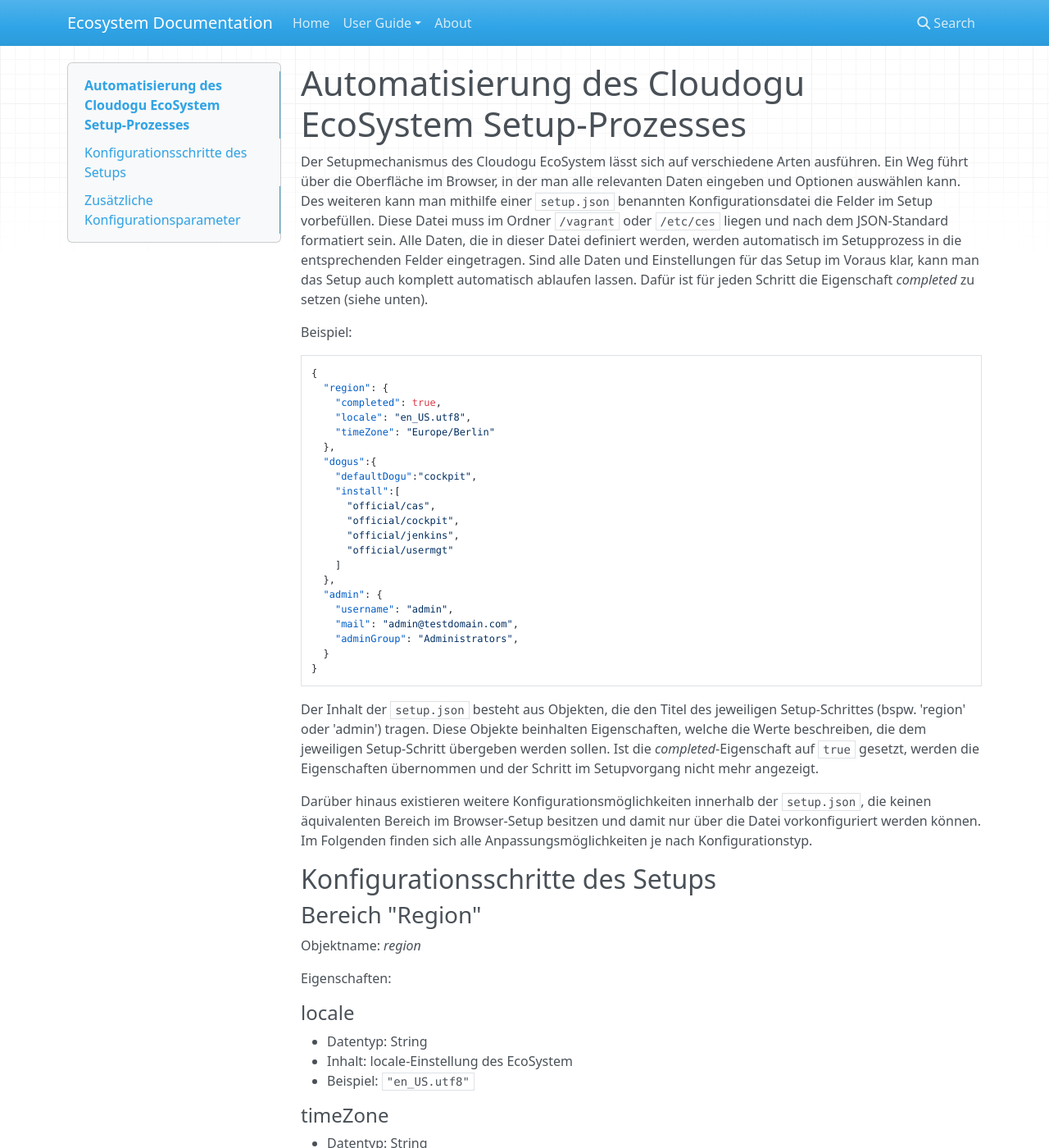
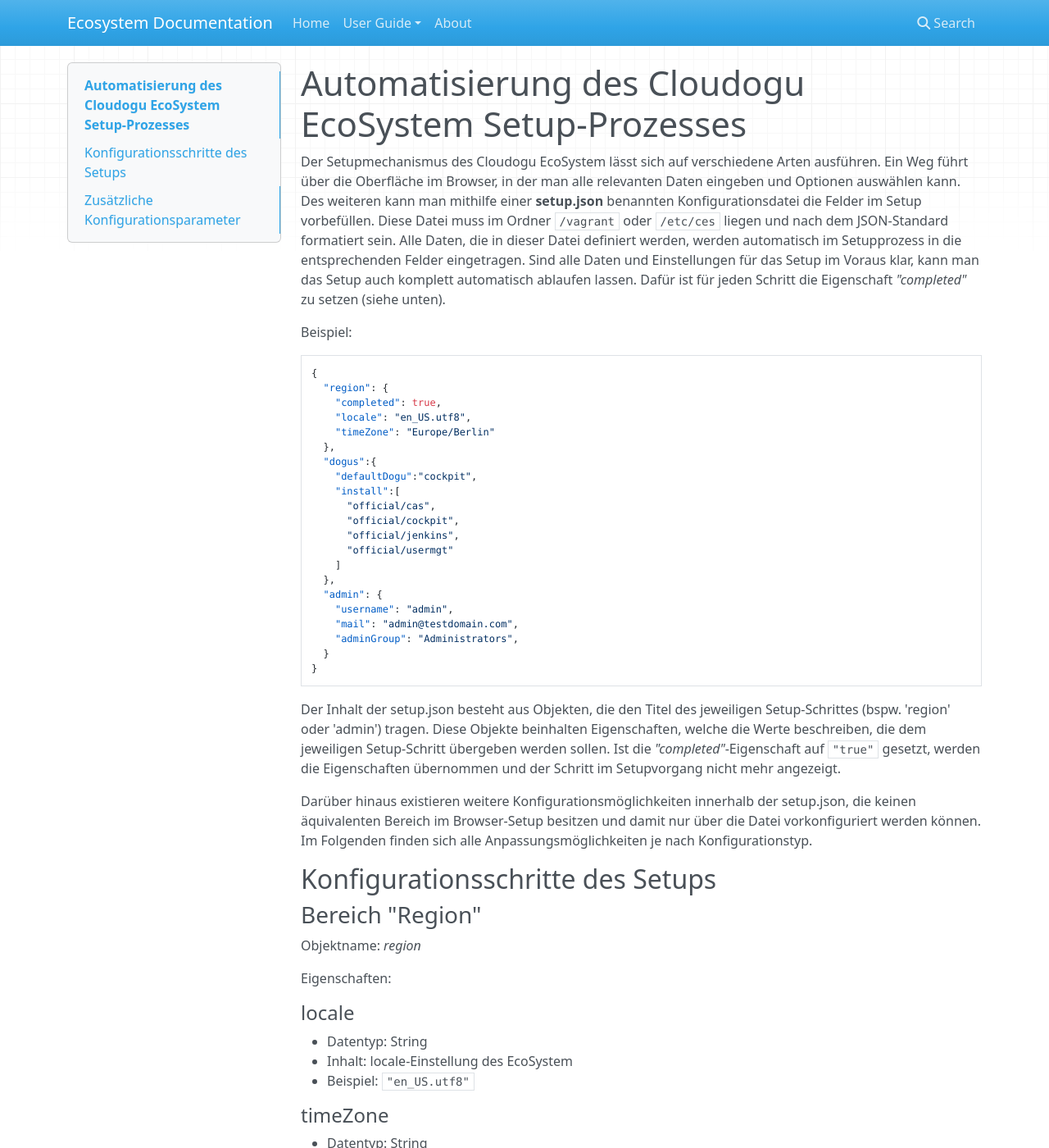
Before and after one commit to cloudogu/ecosystem, an MkDocs documentation site: the page built from docs/docs/user-guide/setup-json_de.md, in a window 1280 px wide and 1400 px high. Shown: the whole window at 82% size. Built offline with MkDocs 1.6.1, drawn with Linux system fonts in a browser that asks for light colours; nearby versions of some CDN libraries; old or Windows-style settings are respelled for this version of MkDocs; some of the changed text lies outside the part shown.

````diff
--- a/docs/docs/user-guide/setup-json_de.md
+++ b/docs/docs/user-guide/setup-json_de.md
@@ -1,5 +1,5 @@
 # Automatisierung des Cloudogu EcoSystem Setup-Prozesses
-Der Setupmechanismus des Cloudogu EcoSystem lässt sich auf verschiedene Arten ausführen. Ein Weg führt über die Oberfläche im Browser, in der man alle relevanten Daten eingeben und Optionen auswählen kann. Des weiteren kann man mithilfe einer `setup.json` benannten Konfigurationsdatei die Felder im Setup vorbefüllen. Diese Datei muss im Ordner ``/vagrant`` oder ``/etc/ces`` liegen und nach dem JSON-Standard formatiert sein. Alle Daten, die in dieser Datei definiert werden, werden automatisch im Setupprozess in die entsprechenden Felder eingetragen. Sind alle Daten und Einstellungen für das Setup im Voraus klar, kann man das Setup auch komplett automatisch ablaufen lassen. Dafür ist für jeden Schritt die Eigenschaft _completed_ zu setzen (siehe unten).
+Der Setupmechanismus des Cloudogu EcoSystem lässt sich auf verschiedene Arten ausführen. Ein Weg führt über die Oberfläche im Browser, in der man alle relevanten Daten eingeben und Optionen auswählen kann. Des weiteren kann man mithilfe einer **setup.json** benannten Konfigurationsdatei die Felder im Setup vorbefüllen. Diese Datei muss im Ordner ``/vagrant`` oder ``/etc/ces`` liegen und nach dem JSON-Standard formatiert sein. Alle Daten, die in dieser Datei definiert werden, werden automatisch im Setupprozess in die entsprechenden Felder eingetragen. Sind alle Daten und Einstellungen für das Setup im Voraus klar, kann man das Setup auch komplett automatisch ablaufen lassen. Dafür ist für jeden Schritt die Eigenschaft *"completed"* zu setzen (siehe unten).
 
 Beispiel:
 
@@ -27,9 +27,9 @@ Beispiel:
 }
 ```
 
-Der Inhalt der `setup.json` besteht aus Objekten, die den Titel des jeweiligen Setup-Schrittes (bspw. 'region' oder 'admin') tragen. Diese Objekte beinhalten Eigenschaften, welche die Werte beschreiben, die dem jeweiligen Setup-Schritt übergeben werden sollen. Ist die _completed_-Eigenschaft auf ``true`` gesetzt, werden die Eigenschaften übernommen und der Schritt im Setupvorgang nicht mehr angezeigt.
+Der Inhalt der setup.json besteht aus Objekten, die den Titel des jeweiligen Setup-Schrittes (bspw. 'region' oder 'admin') tragen. Diese Objekte beinhalten Eigenschaften, welche die Werte beschreiben, die dem jeweiligen Setup-Schritt übergeben werden sollen. Ist die *"completed"*-Eigenschaft auf `"true"` gesetzt, werden die Eigenschaften übernommen und der Schritt im Setupvorgang nicht mehr angezeigt.
 
-Darüber hinaus existieren weitere Konfigurationsmöglichkeiten innerhalb der `setup.json`, die keinen äquivalenten Bereich im Browser-Setup besitzen und damit nur über die Datei vorkonfiguriert werden können. Im Folgenden finden sich alle Anpassungsmöglichkeiten je nach Konfigurationstyp.
+Darüber hinaus existieren weitere Konfigurationsmöglichkeiten innerhalb der setup.json, die keinen äquivalenten Bereich im Browser-Setup besitzen und damit nur über die Datei vorkonfiguriert werden können. Im Folgenden finden sich alle Anpassungsmöglichkeiten je nach Konfigurationstyp.
 
 ## Konfigurationsschritte des Setups
 
@@ -42,25 +42,25 @@ Eigenschaften:
 #### locale
 * Datentyp: String
 * Inhalt: locale-Einstellung des EcoSystem
-* Beispiel: ``"en_US.utf8"``
+* Beispiel: `"en_US.utf8"`
 
 
 #### timeZone
 * Datentyp: String
 * Inhalt: Zeitzone des EcoSystem
-* Beispiel: ``"Europe/Berlin"``
+* Beispiel: `"Europe/Berlin"`
 
 
 #### keyboardLayout
 * Datentyp: String
 * Inhalt: Keyboard Layout für die CES Instanz
-* Beispiel: ``"de"``
+* Beispiel: `"de"`
 
 
 #### completed
 * Datentyp: boolean
 * Inhalt: Wahrheitswert, ob der Region-Schritt komplett ist
-* Beispiel: ``true``
+* Beispiel: `"true"`
 
 
 ### Bereich "Naming"
@@ -105,18 +105,18 @@ Eigenschaften:
 
 * Datentyp: String
 * Inhalt: Der Mail Relay Host für das EcoSystem über den der Mailversand abgewickelt werden soll
-* Beispiel: ``"mail.mydomain.com"``
+* Beispiel: `"mail.mydomain.com"`
 
 #### mailAddress
 * Optional
 * Datentyp: String
 * Inhalt: Die Mail-Adresse, welche von allen Dogus verwendet wird, um Mails zu versenden (das 'From:'-Feld)
-* Beispiel: ``"mail@mydomain.com"``
+* Beispiel: `"mail@mydomain.com"`
 
 #### completed
 * Datentyp: boolean
 * Inhalt: Wahrheitswert, ob der Naming-Schritt komplett ist
-* Beispiel: ``true``
+* Beispiel: `"true"`
 
 
 ### Bereich "UserBackend"
@@ -127,116 +127,116 @@ Eigenschaften:
 
 #### dsType
 * Datentyp: String
-* Inhalt: Typ des User Backends. Bei Benutzung von ``"embedded"`` wird ein ldap-Dogu installiert, welches sich dann (optional) mithilfe des User Management-Dogus verwalten lässt. Bei Benutzung von ``"external"`` sind die Zugangsdaten für ein externes User Backend zu übergeben.
+* Inhalt: Typ des User Backends. Bei Benutzung von `"embedded"` wird ein ldap-Dogu installiert, welches sich dann (optional) mithilfe des User Management-Dogus verwalten lässt. Bei Benutzung von `"external"` sind die Zugangsdaten für ein externes User Backend zu übergeben.
 
 #### server
-* Nur notwendig, wenn ``dsType`` auf ``"external"`` gesetzt wurde
+* Nur notwendig, wenn *"dsType"* auf `"external"` gesetzt wurde
 * Datentyp: String
 * Inhalt: Typ des User Backend Servers
-* ``"activeDirectory"`` oder ``"custom"``
+* `"activeDirectory"` oder `"custom"`
 
 #### attributeID
 * Datentyp: String
 * Inhalt: Attributname, der im User Backend die User ID beschreibt
-* Muss auf ``"uid"`` gesetzt werden, wenn ``dsType`` auf ``"embedded"`` gesetzt wurde
-* Muss auf ``"sAMAccountName"`` gesetzt werden, wenn ``dsType`` auf ``"external"`` und ``server`` auf ``"activeDirectory"`` gesetzt wurde
+* Muss auf `"uid"` gesetzt werden, wenn *"dsType"* auf `"embedded"` gesetzt wurde
+* Muss auf `"sAMAccountName"` gesetzt werden, wenn *"dsType"* auf `"external"` und *"server"* auf `"activeDirectory"` gesetzt wurde
 
 #### attributeGivenName
-* Nur notwendig, wenn ``dsType`` auf ``"external"`` gesetzt wurde
+* Nur notwendig, wenn *"dsType"* auf `"external"` gesetzt wurde
 * Datentyp: String
 * Inhalt: Attributname, der im User Backend den Vornamen beschreibt
-* Beispiel: ``"givenname"``
+* Beispiel: `"givenname"`
 
 #### attributeSurname
-* Nur notwendig, wenn ``dsType`` auf ``"external"`` gesetzt wurde
+* Nur notwendig, wenn *"dsType"* auf `"external"` gesetzt wurde
 * Datentyp: String
 * Inhalt: Attributname, der im User Backend den Nachnamen beschreibt
-* Beispiel: ``"surname"``
+* Beispiel: `"surname"`
 
 #### attributeFullname
 * Datentyp: String
 * Inhalt: Attributname, der im User Backend den vollen Namen beschreibt
-* Muss auf ``"cn"`` gesetzt werden, wenn ``dsType`` auf ``"embedded"`` oder ``server`` auf ``"activeDirectory"`` gesetzt wurde
-* Beispiel: ``"fullname"``
+* Muss auf `"cn"` gesetzt werden, wenn *"dsType"* auf `"embedded"` oder *"server"* auf `"activeDirectory"` gesetzt wurde
+* Beispiel: `"fullname"`
 
 #### attributeMail
 * Datentyp: String
 * Inhalt: Attributname, der im User Backend das E-Mail-Attribut beschreibt
-* Muss auf ``"mail"`` gesetzt werden, wenn ``dsType`` auf ``"embedded"`` oder ``server`` auf ``"activeDirectory"`` gesetzt wurde
-* Beispiel: ``"mail"``
+* Muss auf `"mail"` gesetzt werden, wenn *"dsType"* auf `"embedded"` oder *"server"* auf `"activeDirectory"` gesetzt wurde
+* Beispiel: `"mail"`
 
 #### attributeGroup
 * Datentyp: String
 * Inhalt: Attributname, mit dem im User Backend die Zugehörigkeit eines Users zu einer Gruppe geregelt wird
-* Muss auf ``"memberOf"`` gesetzt werden, wenn ``dsType`` auf ``"embedded"`` oder ``server`` auf ``"activeDirectory"`` gesetzt wurde
-* Beispiel: ``"memberOf"``
+* Muss auf `"memberOf"` gesetzt werden, wenn *"dsType"* auf `"embedded"` oder *"server"* auf `"activeDirectory"` gesetzt wurde
+* Beispiel: `"memberOf"`
 
 #### baseDN
-* Nur notwendig, wenn ``dsType`` auf ``"external"`` gesetzt wurde
+* Nur notwendig, wenn *"dsType"* auf `"external"`  gesetzt wurde
 * Datentyp: String
 * Inhalt: Angabe des Distinguished Name von der aus auf dem Server nach Benutzern gesucht wird
-* beispiel: ``"dc=mycomp1,dc=local"``
+* Beispiel: `"dc=mycomp1,dc=local"`
 
 #### searchFilter
 * Datentyp: String
 * Inhalt: Einschränkung, nach welchen Objektklassen gesucht werden soll
-* Muss auf ``"(objectClass=person)"`` gesetzt werden, wenn ``dsType`` auf ``"embedded"`` oder ``server`` auf ``"activeDirectory"`` gesetzt wurde
-* Beispiel: ``"(objectClass=person)"``
+* Muss auf `"(objectClass=person)"` gesetzt werden, wenn *"dsType"* auf `"embedded"` oder *"server"* auf `"activeDirectory"` gesetzt wurde
+* Beispiel: `"(objectClass=person)"`
 
 #### connectionDN
-* Nur notwendig, wenn ``dsType`` auf ``"external"`` gesetzt wurde
+* Nur notwendig, wenn *"dsType"* auf `"external"`  gesetzt wurde
 * Datentyp: String
 * Inhalt: Angabe des Distinguished Name eines leseberechtigten Benutzers im User Backend
-* Beispiel: ``"username@mycompany.local"`` oder ``"cn=username,dc=users,dc=mycomp,dc=local"``
+* Beispiel: `"username@mycompany.local"` oder `"cn=username,dc=users,dc=mycomp,dc=local"`
 
 #### password
-* Nur notwendig, wenn ``dsType`` auf ``"external"`` gesetzt wurde
+* Nur notwendig, wenn *"dsType"* auf `"external"`  gesetzt wurde
 * Datentyp: String
-* Inhalt: Angabe des Passworts des unter ``connectionDN`` gesetzten Nutzers
+* Inhalt: Angabe des Passworts des unter *"connectionDN"* gesetzten Nutzers
 
 #### host
 * Datentyp: String
 * Inhalt: Adresse des externen User Backends
-* Muss auf ``"ldap"`` gesetzt werden, wenn ``dsType`` auf ``"embedded"`` gesetzt wurde
+* Muss auf `"ldap"` gesetzt werden, wenn *"dsType"* auf `"embedded"`  gesetzt wurde
 
 #### port
-* Nur notwendig, wenn ``dsType`` auf ``"external"`` gesetzt wurde
+* Nur notwendig, wenn *"dsType"* auf `"external"`  gesetzt wurde
 * Datentyp: String
 * Inhalt: Port, über den das externe User Backend erreicht werden kann
-* Muss auf ``"389"`` gesetzt werden, wenn ``dsType`` auf ``"embedded"`` gesetzt wurde
+* Muss auf `"389"` gesetzt werden, wenn *"dsType"* auf `"embedded"`  gesetzt wurde
 
 #### encryption
 
-* Nur notwendig, wenn ``dsType`` auf ``"external"`` gesetzt wurde
+* Nur notwendig, wenn *"dsType"* auf `"external"`  gesetzt wurde
 * Datentyp: String
 * Inhalt: Einstellung ob und ggf. welche Verschlüsselung genutzt werden soll
-* Beispiel: ``"none"``, ``"ssl"``, ``"sslAny"``, ``"startTLS"``, ``"startTLSAny"``
+* Beispiel: `"none"`, `"ssl"`, `"sslAny"`, `"startTLS"`, `"startTLSAny"`
 
 #### groupBaseDN
-* Nur notwendig, wenn ``dsType`` auf ``"external"`` gesetzt wurde
+* Nur notwendig, wenn *"dsType"* auf `"external"`  gesetzt wurde
 * Datentyp: String
 * Inhalt: Angabe des Distinguished Name für das Group Mapping
 
 #### groupSearchFilter
-* Nur notwendig, wenn ``dsType`` auf ``"external"`` gesetzt wurde
+* Nur notwendig, wenn *"dsType"* auf `"external"`  gesetzt wurde
 * Datentyp: String
 * Inhalt: Angabe von Suchfiltern für das Group Mapping
 
 #### groupAttributeName
-* Nur notwendig, wenn ``dsType`` auf ``"external"`` gesetzt wurde
+* Nur notwendig, wenn *"dsType"* auf `"external"`  gesetzt wurde
 * Datentyp: String
 * Inhalt: Angabe des Attributs für das Group Mapping
 
 #### useUserConnectionToFetchAttributes
 * Datentyp: boolean
 * Inhalt: Wahrheitswert, ob der jeweils angemeldete Nutzer zur Abfrage der Attribute aus dem User Backend genutzt werden soll
-* Muss auf ``true`` gesetzt werden, wenn ``dsType`` auf ``"embedded"`` oder ``server`` auf ``"activeDirectory"`` gesetzt wurde
-* Beispiel: ``true``
+* Muss auf `"true"` gesetzt werden, wenn *"dsType"* auf `"embedded"` oder *"server"* auf `"activeDirectory"` gesetzt wurde
+* Beispiel: `"true"`
 
 #### completed
 * Datentyp: boolean
 * Inhalt: Wahrheitswert, ob der User-Schritt komplett ist
-* Beispiel: ``true``
+* Beispiel: `"true"`
 
 ### Bereich "Dogus"
 
@@ -249,7 +249,7 @@ Eigenschaften:
 #### defaultDogu
 * Datentyp: String
 * Inhalt: Name des Dogus, welches beim Aufruf des EcoSystem im Browser standardmäßig angesteuert wird
-* Beispiel: ``"cockpit"``
+* Beispiel: `"cockpit"`
 
 #### install
 * Datentyp: String Array
@@ -271,11 +271,11 @@ Eigenschaften:
 #### completed
 * Datentyp: boolean
 * Inhalt: Wahrheitswert, ob der Dogu-Schritt komplett ist
-* Beispiel: ``true``
+* Beispiel: `true`
 
 ### Bereich "Admin"
 
-Diese Einstellungen sind, bis auf ``adminGroup``, nur relevant, sofern ein ``"embedded"`` User Backend gewählt wurde. Anderenfalls sind die Vorgaben des externen User Backends gültig.
+Diese Einstellungen sind, bis auf *"adminGroup"*, nur relevant, sofern ein "embedded" User Backend gewählt wurde. Anderenfalls sind die Vorgaben des externen User Backends gültig.
 
 Objektname: _admin_
 
@@ -284,12 +284,12 @@ Eigenschaften:
 #### mail
 * Datentyp: String
 * Inhalt: E-Mail-Adresse des Admin-Kontos
-* Beispiel: ``"admin@mydomain.com"``
+* Beispiel: `"admin@mydomain.com"`
 
 #### username
 * Datentyp: String
 * Inhalt: Name des Admin-Kontos
-* Beispiel: ``"admin"``
+* Beispiel: `"admin"`
 
 #### password
 * Datentyp: String
@@ -298,38 +298,38 @@ Eigenschaften:
 #### adminGroup
 * Datentyp: String
 * Inhalt: Name der Gruppe im User Backend, die Administratorrechte im EcoSystem erhalten soll
-* Diese Einstellung ist auch zu setzen, wenn ein externes User Backend gewählt wurde
-* Beispiel: ``"administrators"``
+* Diese Einstellung ist auch zu setzen, wenn ein externes User Backend gewählt wurde.
+* Beispiel: `"administrators"`
 
 #### adminMember
 
 * Datentyp: boolean
-* Inhalt: Wahrheitswert, ob das angelegte Admin-Konto auch Mitglied der unter _adminGroup_ definierten Gruppe im User Backend werden soll
-* Beispiel: true
+* Inhalt: Wahrheitswert, ob das angelegte Admin-Konto auch Mitglied der unter *"adminGroup"* definierten Gruppe im User Backend werden soll
+* Beispiel: `"true"`
 
 #### completed
 * Datentyp: boolean
 * Inhalt: Wahrheitswert, ob der Admin-Schritt komplett ist
-* Beispiel: ``true``
+* Beispiel: `"true"`
 
 ### Bereich "UnixUser"
 
 Mit dieser Einstellung können die Credentials für den im Setup erzeugten Systemadministrator konfiguriert werden.
-Ohne diese Einstellung wird ein Nutzer mit dem Namen ``"ces-admin"`` und einem zufällig generiertem Passwort erzeugt, welches am Ende des Setups angezeigt wird. Über die Oberfläche ist der Systemadministrator nicht konfigurierbar.
+Ohne diese Einstellung wird ein Nutzer mit dem Namen *ces-admin* und einem zufällig generiertem Passwort erzeugt, welches am Ende des Setups angezeigt wird. Über die Oberfläche ist der Systemadministrator nicht konfigurierbar.
 
-Objektname: _unixUser_
+Objektname: *unixUser*
 
 #### Name
 
 * Datentyp: string
 * Inhalt: Name des Unixusers
-* Beispiel: ``"ces-admin"``
+* Beispiel: `"ces-admin"`
 
 #### Password
 
 * Datentyp: string
 * Inhalt: Password des Unixusers
-* Beispiel: ``"ces-password"``
+* Beispiel: `"ces-password"`
 
 ## Zusätzliche Konfigurationsparameter
 
@@ -357,12 +357,12 @@ Enthält beispielsweise folgende Objekte:
 
 ##### \_global
 * Inhalt: Globale Konfigurationsdaten
-* Beispiel: ``{
+* Beispiel: `{
 "stage":"development",
 "manager_group": "cesManager"
-}`` oder ``{
+}` oder `{
 "stage":"production"
-}``
+}`
 
 ##### backup
 
@@ -392,7 +392,7 @@ Enthält beispielsweise folgende Objekte:
 
 ##### cas
 
-- Key: ` limit/max_number`
+- Key: ` "limit/max_number"`
 
   Setzt die maximal erlaubte Anzahl an Fehlversuchen pro Benutzerkonto.
   Wird diese Anzahl innerhalb des mit den weiteren Parametern definierten zeitlichen Rahmen
@@ -401,7 +401,7 @@ Enthält beispielsweise folgende Objekte:
   Wird der Wert auf `0` gesetzt, ist das Feature deaktiviert und es findet keine Limitierung statt.
   Bei einem Wert größer Null müssen die anderen Parameter auf sinnvolle Werte gesetzt werden.
 
-- Key: `limit/failure_store_time`
+- Key: `"limit/failure_store_time"`
 
   Spezifiziert die Zeitdauer, für die die Anzahl der Fehlschläge seit dem letzten
   fehlgeschlagenen Anmeldeversuch gespeichert werden soll. Wird diese Zeit zwischen zwei Anmeldeversuchen überschritten,
@@ -409,14 +409,14 @@ Enthält beispielsweise folgende Objekte:
 
   Die Zeit wird in Sekunden angegeben und muss größer Null sein, wenn das Feature aktiviert ist.
 
-- Key: `limit/lock_time`
+- Key: `"limit/lock_time"`
 
   Gibt an, wie lange das Konto im Falle einer Überschreitung der Anmeldeversuche gesperrt werden
   soll.
 
   Die Zeit wird in Sekunden angegeben und muss größer Null sein, wenn das Feature aktiviert ist.
 
-- Key: `forget_password_text`
+- Key: `"forget_password_text"`
 
   Der anzuzeigende Text bei Klick auf "Passwort vergessen" innerhalb der Anmeldemaske.
 
@@ -502,14 +502,14 @@ Enthält beispielsweise folgende Objekte:
 
 ##### nexus
 * Inhalt: Option zum Verhindern der Erstellung der Default Docker Registry
-* Beispiel:``{
+* Beispiel:`{
     "installDefaultDockerRegistry": "false"
-}``
+}`
 
 * Inhalt: Option zum Aktivieren von Repository Sandboxing
-* Beispiel:``{
+* Beispiel:`{
     "nexus.repository.sandbox.enable": "true"
-}``
+}`
 
 * Inhalt: Optionen zum Importieren von HTTP/HTTPS-Proxy-Einstellungen und davon ausgenommenen Hosts
 * Beispiel:
@@ -562,7 +562,7 @@ Enthält beispielsweise folgende Objekte:
 * [Beispiel für Nexus 2 \[Link\]](https://github.com/cloudogu/nexus-claim/blob/develop/resources/nexus2/nexus-initial-example.hcl)
 * [Beispiel für Nexus 3 \[Link\]](https://github.com/cloudogu/nexus-claim/blob/develop/resources/nexus3/nexus_custom.hcl)
 
-* _state: Je nach gesetztem State werden Repositories hinzugefügt/geändert oder entfernt. Ist der State auf ``"absent"`` gesetzt, wird ein ggf. vorhandenes Repository mit der genannten ID gelöscht. Ist der State auf ``"present"`` gesetzt, wird ein neues Repository angelegt, falls es noch nicht existiert. Sollte es schon existieren, werden nur die Eigenschaften, bspw. der Name, angepasst.
+* _state: Je nach gesetztem State werden Repositories hinzugefügt/geändert oder entfernt. Ist der State auf `"absent"` gesetzt, wird ein ggf. vorhandenes Repository mit der genannten ID gelöscht. Ist der State auf `"present"` gesetzt, wird ein neues Repository angelegt, falls es noch nicht existiert. Sollte es schon existieren, werden nur die Eigenschaften, bspw. der Name, angepasst.
 
 ##### postfix
 * Inhalt: Konfiguration der TLS-Verschlüsselung des Postfix SMTP Client
@@ -585,9 +585,9 @@ Enthält beispielsweise folgende Objekte:
 
 ##### sonar
 * Inhalt: Hier kann die SonarQube UpdateCenter URL gesetzt werden
-* Beispiel:``{
+* Beispiel:`{
     "sonar.updatecenter.url": "http://customupdatecenter.com"
-}``
+}`
 
 #### registryConfigEncrypted (optional)
 
````
Also changed, not shown: other parts of docs/docs/user-guide/setup-json_de.md (+10 -10 lines), docs/docs/user-guide/setup-json.md (+100 -104 lines).
